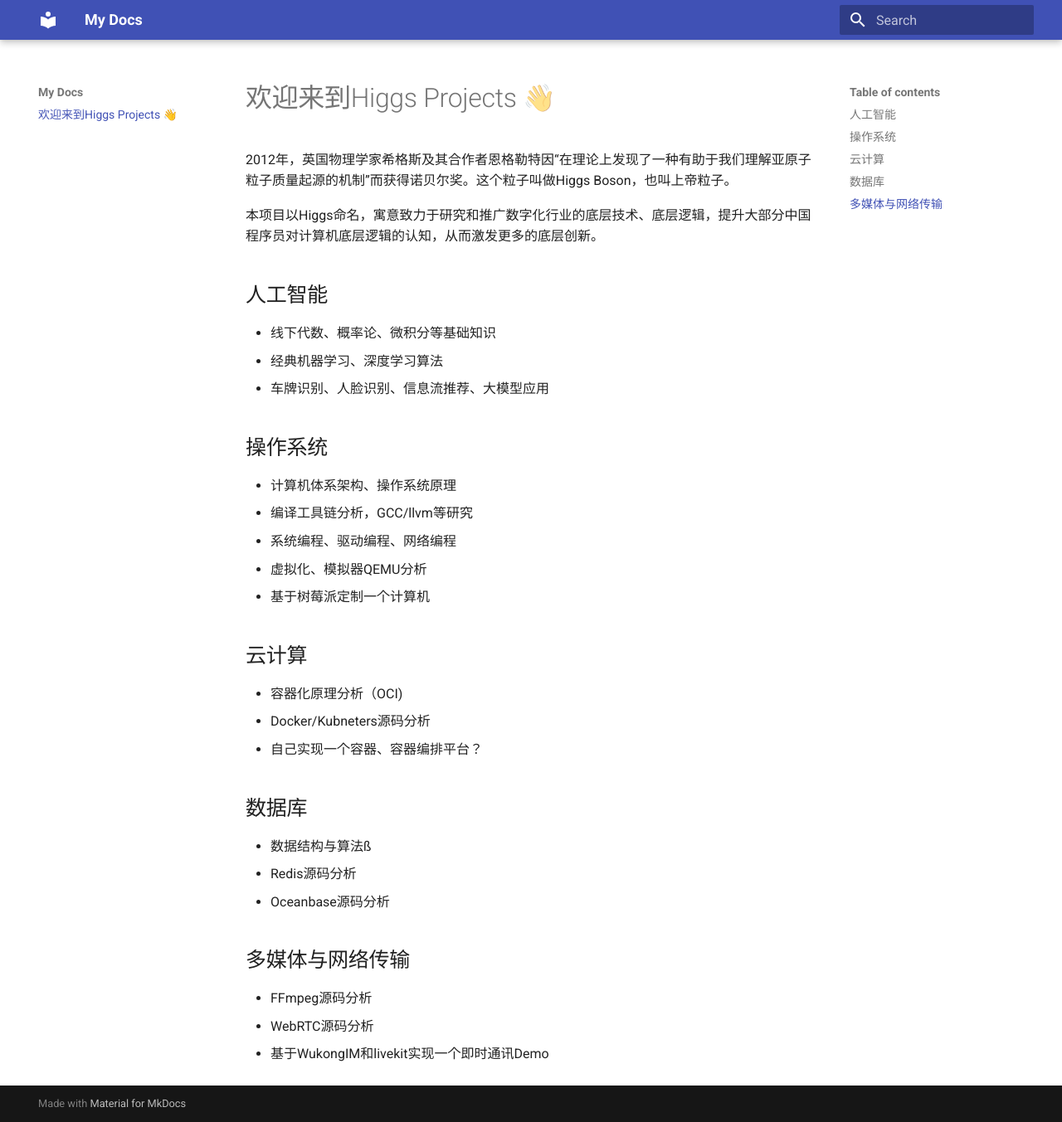
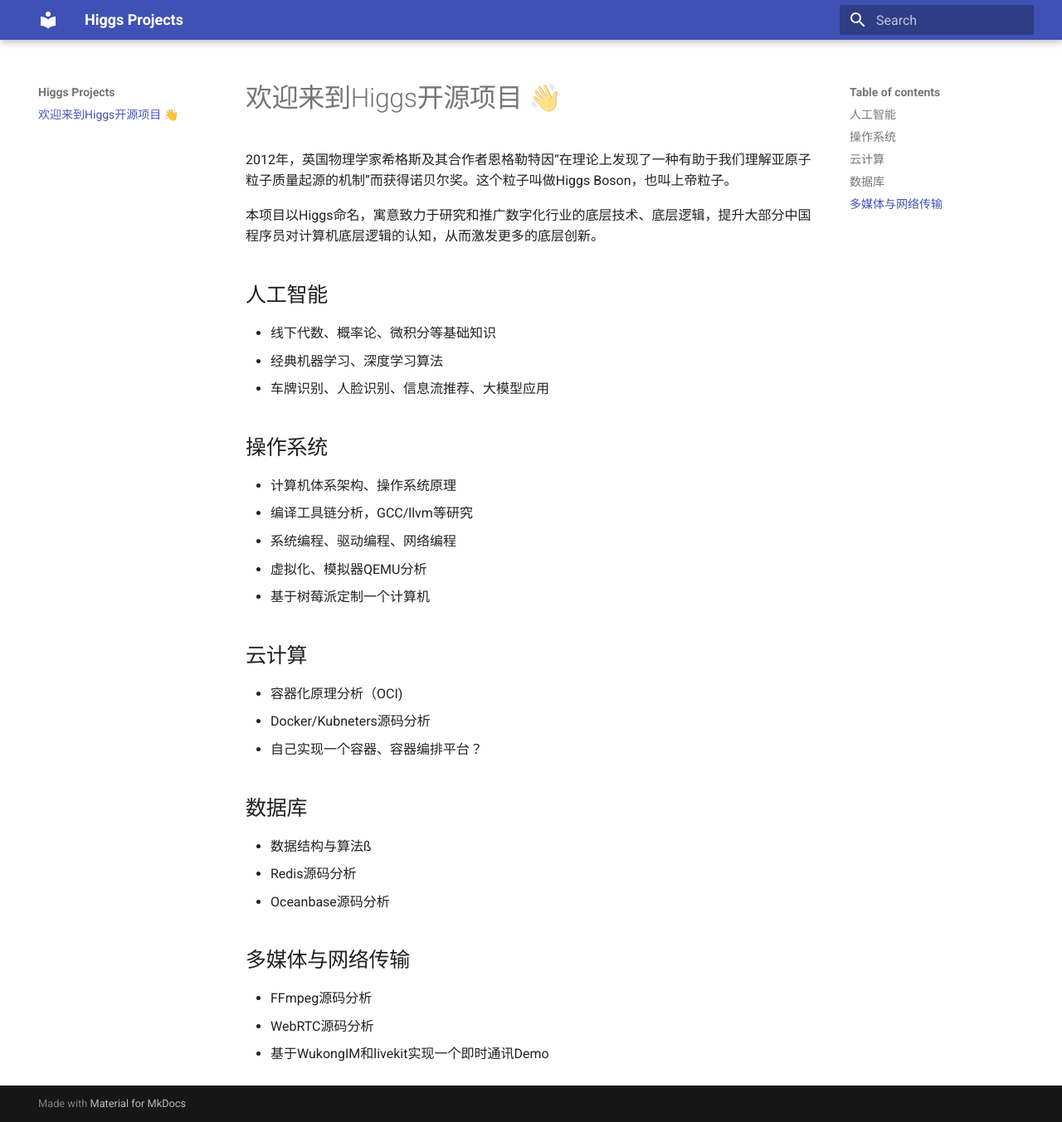
Before and after one commit to higgs-projects/higgs-website, an MkDocs documentation site: the page built from docs/index.md, in a window 1280 px wide and 1353 px high. Shown: the whole window at 83% size. Built offline with MkDocs 1.6.1 and Material for MkDocs 9.7.7, drawn with Linux system fonts in a browser that asks for light colours.

Commit message:
修改标题

```diff
--- a/docs/index.md
+++ b/docs/index.md
@@ -1,4 +1,4 @@
-# 欢迎来到Higgs Projects 👋
+# 欢迎来到Higgs开源项目 👋
 
 2012年，英国物理学家希格斯及其合作者恩格勒特因“在理论上发现了一种有助于我们理解亚原子粒子质量起源的机制”而获得诺贝尔奖。这个粒子叫做Higgs Boson，也叫上帝粒子。
 
--- a/mkdocs.yml
+++ b/mkdocs.yml
@@ -1,3 +1,3 @@
-site_name: My Docs
+site_name: Higgs Projects
 theme:
   name: material
```
